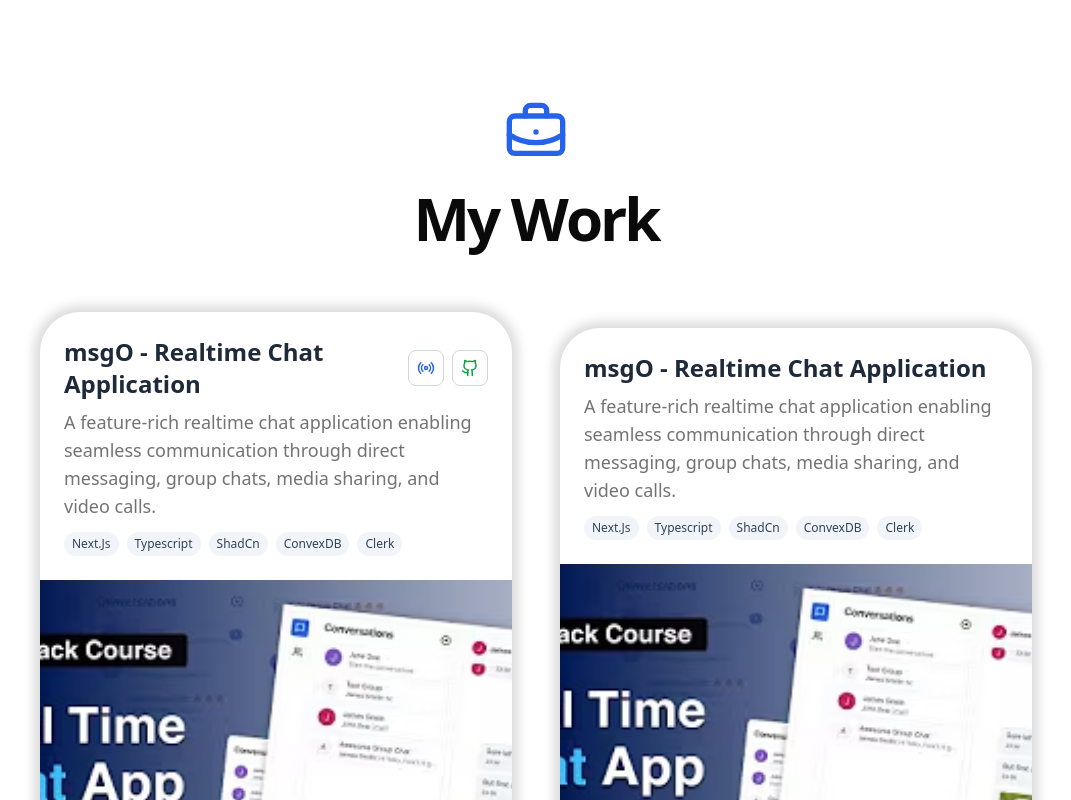
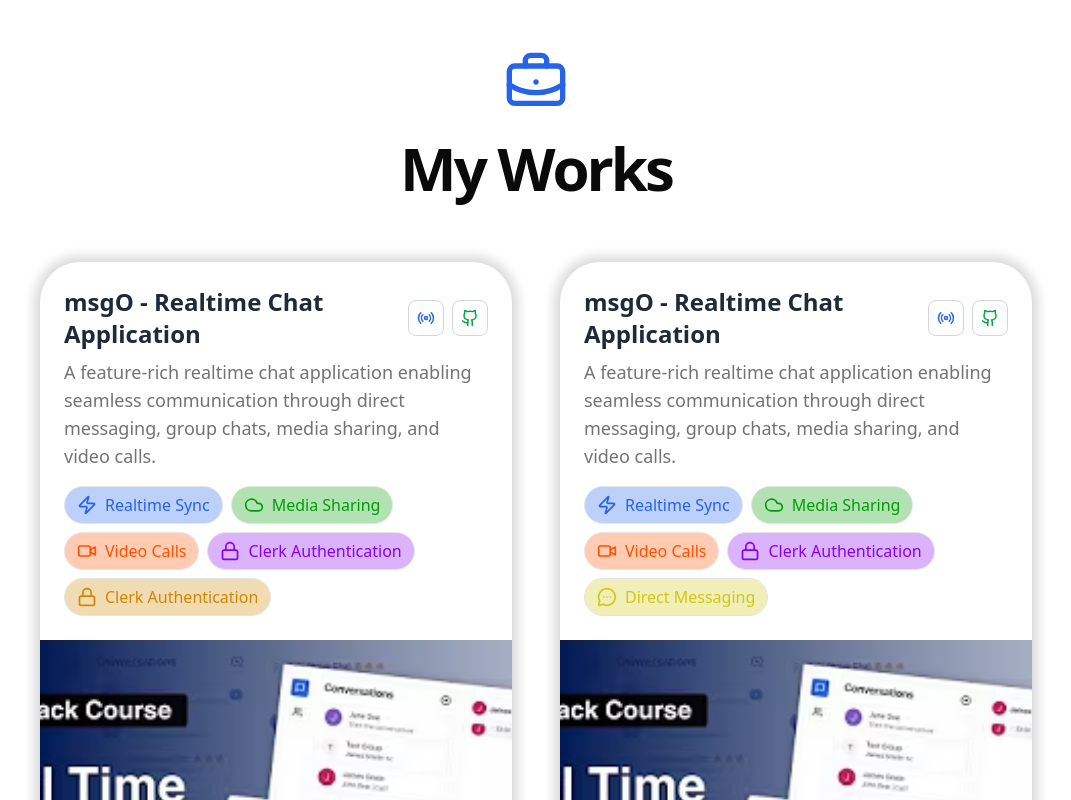
Before and after one commit to ArunKushhhh/iamausten, a Next.js app: page / in a window 1280 px wide. Shown: the part 860-1660 px from the top of the page, without its empty margins (104-1175 px from the left). Built offline with nearby package versions, Linux system fonts and the light colour scheme.

Commit message:
completed/my-works

```diff
--- a/app/layout.tsx
+++ b/app/layout.tsx
@@ -22,7 +22,7 @@
     <html lang="en" className={spaceMono.variable}>
       <body className="bg-white text-sm lg:text-base min-h-screen">
         <Navbar />
-        <main className="h-full">{children}</main>
+        <main className="h-full pt-24">{children}</main>
       </body>
     </html>
   );
--- a/components/hero/Hero.tsx
+++ b/components/hero/Hero.tsx
@@ -9,7 +9,7 @@
 
 const Hero = () => {
   return (
-    <div className="relative w-full px-6 pb-32 ld:pb-16 sm:px-18 lg:px-36 flex flex-col justify-end items-start h-screen">
+    <div className="relative w-full px-6 pb-32 ld:pb-16 sm:px-18 lg:px-36 flex flex-col justify-end items-start pt-24 sm:pt-32">
       {/* open to oppor */}
       <div className="flex gap-2 items-center border pr-4 rounded-full py-2 px-2 border-[#171717] text-[#171717]">
         <div className="relative bg-[#29903B]/20 px-2 py-2 rounded-full">
@@ -77,7 +77,7 @@
         <motion.div
           animate={{ y: [-20, 0, -20] }}
           transition={{ duration: 2, repeat: Infinity, ease: "easeInOut" }}
-          className="flex flex-col justify-center items-center gap-2 font-space-mono text-sm md:text-xl text-gray-500"
+          className="flex flex-col justify-center items-center gap-2 font-space-mono text-lg md:text-xl text-gray-500"
         >
           <div>Explore My Work</div>
           <div className="p-2 bg-[#2563EB] rounded-full">
--- a/components/projects/MyWorks.tsx
+++ b/components/projects/MyWorks.tsx
@@ -1,16 +1,53 @@
 "use client";
 import ProjectCard from "./ProjectCard";
 import { projects } from "@/data/project";
-import { BriefcaseBusiness } from "lucide-react";
+import { BriefcaseBusiness, ChevronDown } from "lucide-react";
 import Heading from "../ui/Heading";
 import { motion } from "framer-motion";
+import { use, useEffect, useMemo, useState } from "react";
 
 export default function MyWorks() {
+  const [visibleCount, setVisibleCount] = useState<number>(2);
+  const [expanded, setExpanded] = useState<boolean>(false);
+
+  useEffect(() => {
+    if (typeof window === "undefined") return;
+
+    const mdQuery = window.matchMedia("(min-width: 768px)");
+
+    const update = () => {
+      if (expanded) return;
+      setVisibleCount(mdQuery.matches ? 4 : 2);
+    };
+
+    update();
+
+    const handler = () => update();
+    if (mdQuery.addEventListener) {
+      mdQuery.addEventListener("change", handler);
+    } else {
+      mdQuery.addListener(handler);
+    }
+
+    return () => {
+      if (mdQuery.removeEventListener) {
+        mdQuery.removeEventListener("change", handler);
+      } else {
+        mdQuery.removeListener(handler);
+      }
+    };
+  }, [expanded]);
+
+  const visibleProjects = useMemo(() => {
+    return expanded ? projects : projects.slice(0, visibleCount);
+  }, [expanded, visibleCount]);
+
   return (
     <section
       id="work"
-      className="w-full mx-auto px-6 sm:px-18 lg:px-36 pt-32 lg:pt-40 flex flex-col items-center gap-16"
+      className="w-full mx-auto px-6 sm:px-18 lg:px-36 pt-32 pb-16 lg:pt-40 flex flex-col items-center gap-16"
     >
+      {/* My works heading and animation */}
       <motion.header
         animate={{ y: [60, 0], opacity: [0, 1] }}
         transition={{
@@ -23,18 +60,40 @@
       >
         <BriefcaseBusiness className="size-12 md:size-16" color="#2563EB" />
         <Heading
-          text="My Work"
+          text="My Works"
           textSize="text-5xl md:text-6xl"
           translateUpOnHover={-12}
           bold="font-extrabold"
         />
       </motion.header>
 
-      <div className="flex flex-wrap w-full justify-between items-center gap-6">
-        {projects.map((project, id) => (
+      {/* Projects */}
+      <div className="flex flex-wrap w-full justify-between items-center gap-8 lg:gap-6">
+        {visibleProjects.map((project, id) => (
           <ProjectCard key={id} project={project} />
         ))}
       </div>
+
+      {/* See More/ See Less Button */}
+      {projects.length > visibleCount && (
+        <motion.button
+          onClick={() => setExpanded((s) => !s)}
+          aria-expanded={expanded}
+          animate={{ y: [-20, 0, -20] }}
+          transition={{ duration: 2, repeat: Infinity, ease: "easeInOut" }}
+          className="inline-flex flex-col justify-center items-center gap-2 duration-300 font-space-mono text-lg md:text-xl text-gray-500"
+        >
+          <span>{expanded ? "See Less Projects" : "See More Projects"}</span>
+
+          <motion.span
+            animate={{ rotate: expanded ? 180 : 0 }}
+            transition={{ type: "spring", stiffness: 300, damping: 20 }}
+            className="p-2 rounded-full bg-[#2563EB] text-white"
+          >
+            <ChevronDown size={32} />
+          </motion.span>
+        </motion.button>
+      )}
     </section>
   );
 }
--- a/components/projects/ProjectCard.tsx
+++ b/components/projects/ProjectCard.tsx
@@ -2,35 +2,62 @@
 import React from "react";
 import Image from "next/image";
 import { Project } from "@/data/project";
-import { ExternalLink, GitBranch, Github, Radio } from "lucide-react";
+import {
+  Github,
+  Radio,
+  Zap,
+  Cloud,
+  Lock,
+  Database,
+  Cpu,
+  Video,
+  MessageCircleMore,
+} from "lucide-react";
 import clsx from "clsx";
+import Badge from "../ui/Badge";
 import Link from "next/link";
 
 type Props = {
   project: Project;
 };
 
+const iconMap: Record<string, React.ElementType> = {
+  Zap: Zap,
+  Cloud: Cloud,
+  Lock: Lock,
+  Video: Video,
+  Message: MessageCircleMore,
+};
+
 export default function ProjectCard({ project }: Props) {
   return (
-    <article className="group w-full md:w-[calc(50%-24px)] rounded-[40px] overflow-hidden shadow-[0_0_12px_6px_rgba(0,0,0,0.15)] bg-white">
+    <article className="group w-full md:w-[calc(50%-24px)] rounded-[40px] overflow-hidden shadow-[0_0_12px_6px_rgba(0,0,0,0.15)] bg-white hover:bg-[#2563EB] duration-300 ease-in-out hover:scale-105">
       <div className="p-6">
         <div className="flex flex-col md:flex-row items-start md:items-center justify-between gap-2">
-          <h3 className="text-xl md:text-2xl font-semibold text-gray-800">
+          {/* title */}
+          <h3 className="text-xl md:text-2xl font-semibold text-gray-800 group group-hover:text-white">
             {project.title}
           </h3>
-          <div className="flex gap-2 text-white text-sm font-semibold">
+
+          {/* live and repo link */}
+          <div className="flex gap-2 items-center">
+            {/* live url */}
             {project.liveUrl && (
               <Link
                 href={project.liveUrl}
-                className=" text-[#2563EB] bg-white border border-gray-300 px-2 py-2 rounded-md hover:shadow-[0_0_4px_rgba(0,0,0,0.2)]"
+                aria-label="Open Live Demo"
+                className=" text-[#2563EB] group-hover:bg-white/20 group-hover:text-white group-hover:border-white/20 border border-gray-300 px-2 py-2 rounded-md"
               >
                 <Radio size={18} />
               </Link>
             )}
+
+            {/* github repo url */}
             {project.repoUrl && (
               <Link
                 href={project.repoUrl}
-                className=" bg-white px-2 py-2 rounded-md text-green-600 border border-gray-300 hover:shadow-[0_0_4px_rgba(0,0,0,0.2)]"
+                aria-label="Open Github Repository"
+                className="px-2 py-2 rounded-md text-green-600 group-hover:bg-white/20 group-hover:text-white group-hover:border-white/20 border border-gray-300"
               >
                 <Github size={18} />
               </Link>
@@ -38,23 +65,36 @@
           </div>
         </div>
 
-        <p className="mt-2 text-base md:text-lg text-muted-foreground">
+        {/* project description */}
+        <p className="mt-2 text-base md:text-lg text-muted-foreground group-hover:text-white">
           {project.summary}
         </p>
 
-        <div className="mt-3 flex flex-wrap gap-2">
-          {project.tech.map((t) => (
-            <span
-              key={t}
-              className="text-xs px-2 py-1 rounded-full bg-slate-100 text-slate-700"
-            >
-              {t}
-            </span>
-          ))}
-        </div>
+        {/* features */}
+        {project.features?.length ? (
+          <div
+            className="mt-4 flex flex-wrap gap-2"
+            role="list"
+            aria-label={`${project.title} features`}
+          >
+            {project.features.map((f) => {
+              const Icon = f.icon ? iconMap[f.icon] : undefined;
+              return (
+                <Badge
+                  key={f.name}
+                  text={f.name}
+                  Icon={Icon}
+                  bgColor={f.bgColor}
+                  textColor={f.textColor}
+                />
+              );
+            })}
+          </div>
+        ) : null}
+      </div>
 
-      </div>
-      <div className="relative w-full h-64 md:h-96">
+      {/* project image */}
+      <div className="relative w-full h-72 md:h-96">
         {project.image ? (
           <Image
             src={project.image}
--- /dev/null
+++ b/components/ui/Badge.tsx
@@ -0,0 +1,30 @@
+// components/ui/Badge.tsx
+import React from "react";
+
+export type BadgeProps = {
+  text: string;
+  Icon?: React.ElementType;
+  bgColor?: string;
+  textColor?: string;
+  className?: string;
+};
+
+const Badge: React.FC<BadgeProps> = ({
+  text,
+  Icon,
+  bgColor = "bg-slate-100",
+  textColor = "text-slate-700",
+  className = "",
+}) => {
+  return (
+    <div
+      role="listitem"
+      className={`inline-flex items-center gap-2 px-3 py-2 group-hover:bg-white/20 group-hover:text-white border group-hover:border-white/20 rounded-full ${bgColor} ${textColor} ${className}`}
+    >
+      {Icon ? <Icon className="size-5" aria-hidden /> : null}
+      <span className="font-medium leading-none">{text}</span>
+    </div>
+  );
+};
+
+export default Badge;
--- a/components/ui/Heading.tsx
+++ b/components/ui/Heading.tsx
@@ -21,7 +21,9 @@
   const [hoveredIndex, setHoveredIndex] = useState<number | null>(null);
 
   return (
-    <h1 className={`${textSize} ${bold} ${textColor} tracking-tighter`}>
+    <h1
+      className={`${textSize} ${bold} ${textColor} tracking-tighter whitespace-nowrap`}
+    >
       {text.split("").map((char, index) => (
         <motion.span
           key={index}
--- a/data/project.ts
+++ b/data/project.ts
@@ -1,8 +1,15 @@
+export type Feature = {
+  name: string;
+  icon: string;
+  bgColor?: string;
+  textColor?: string;
+};
+
 export type Project = {
   id: string;
   title: string;
   summary: string;
-  tech: string[];
+  features: Feature[];
   liveUrl?: string;
   repoUrl?: string;
   image: string;
@@ -14,19 +21,81 @@
     title: "msgO - Realtime Chat Application",
     summary:
       "A feature-rich realtime chat application enabling seamless communication through direct messaging, group chats, media sharing, and video calls.",
-    tech: ["Next.Js", "Typescript", "ShadCn", "ConvexDB", "Clerk"],
+    features: [
+      {
+        name: "Realtime Sync",
+        icon: "Zap",
+        bgColor: "bg-[#2563EB]/30",
+        textColor: "text-[#2563EB]",
+      },
+      {
+        name: "Media Sharing",
+        icon: "Cloud",
+        bgColor: "bg-[#009d06]/30",
+        textColor: "text-[#009d06]",
+      },
+      {
+        name: "Video Calls",
+        icon: "Video",
+        bgColor: "bg-[#FF5100]/30",
+        textColor: "text-[#FF5100]",
+      },
+      {
+        name: "Clerk Authentication",
+        icon: "Lock",
+        bgColor: "bg-[#8700F5]/30",
+        textColor: "text-[#8700F5]",
+      },
+      {
+        name: "Clerk Authentication",
+        icon: "Lock",
+        bgColor: "bg-yellow-600/30",
+        textColor: "text-yellow-600",
+      },
+    ],
     liveUrl: "https://msgo.example.com",
     repoUrl: "https://github.com/ArunKushhhh/msgo",
     image: "/images/work/msgo/cover.avif",
   },
   {
-    id: "2",
+    id: "1",
     title: "msgO - Realtime Chat Application",
     summary:
       "A feature-rich realtime chat application enabling seamless communication through direct messaging, group chats, media sharing, and video calls.",
-    tech: ["Next.Js", "Typescript", "ShadCn", "ConvexDB", "Clerk"],
-    liveUrl: "",
-    repoUrl: "",
+    features: [
+      {
+        name: "Realtime Sync",
+        icon: "Zap",
+        bgColor: "bg-[#2563EB]/30",
+        textColor: "text-[#2563EB]",
+      },
+      {
+        name: "Media Sharing",
+        icon: "Cloud",
+        bgColor: "bg-[#009d06]/30",
+        textColor: "text-[#009d06]",
+      },
+      {
+        name: "Video Calls",
+        icon: "Video",
+        bgColor: "bg-[#FF5100]/30",
+        textColor: "text-[#FF5100]",
+      },
+      {
+        name: "Clerk Authentication",
+        icon: "Lock",
+        bgColor: "bg-[#8700F5]/30",
+        textColor: "text-[#8700F5]",
+      },
+      {
+        name: "Direct Messaging",
+        icon: "Message",
+        bgColor: "bg-[#CFC814]/30",
+        textColor: "text-[#CFC814]",
+      },
+    ],
+    liveUrl: "https://msgo.example.com",
+    repoUrl: "https://github.com/ArunKushhhh/msgo",
     image: "/images/work/msgo/cover.avif",
   },
 ];
```
